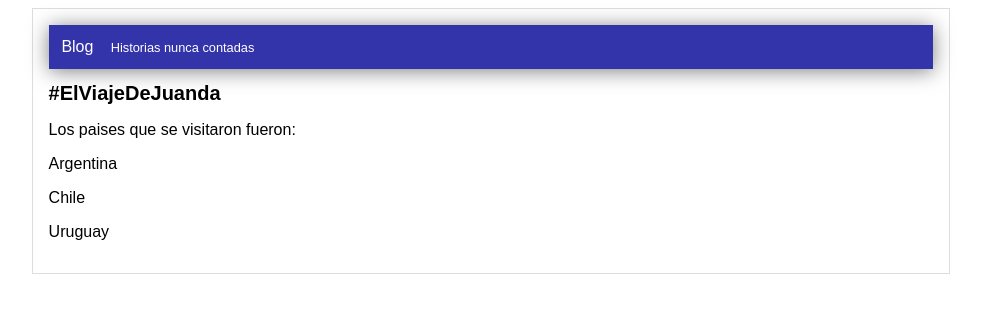
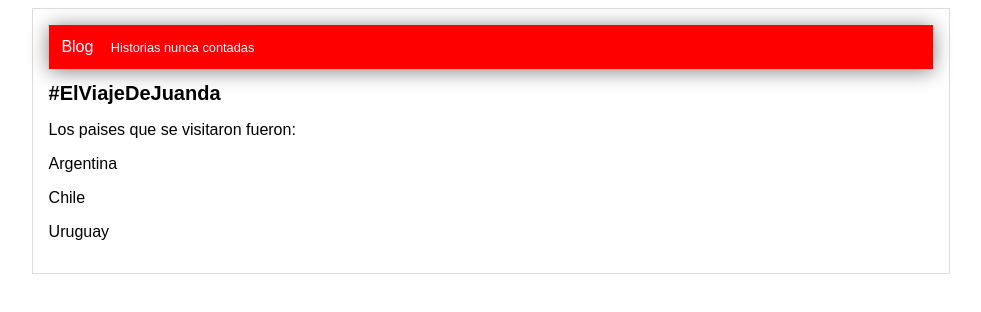
Before and after one commit to juandaclopez/Hyperblog, a plain HTML site: page index.html in a window 1280 px wide. Shown: the whole page, without its empty margins (149-1130 px from the left). Drawn offline with Linux system fonts and the light colour scheme.

Commit message:
cambio de color rojo

```diff
--- a/css/estilo.css
+++ b/css/estilo.css
@@ -17,7 +17,7 @@ body{
 }
 
 #cabecera{
-	background: #33A;
+	background: red;
 	box-shadow: 0px 2px 20px 0px rgba(0,0,0,0.5);
 	color: white;
 	font height: bold;
```
